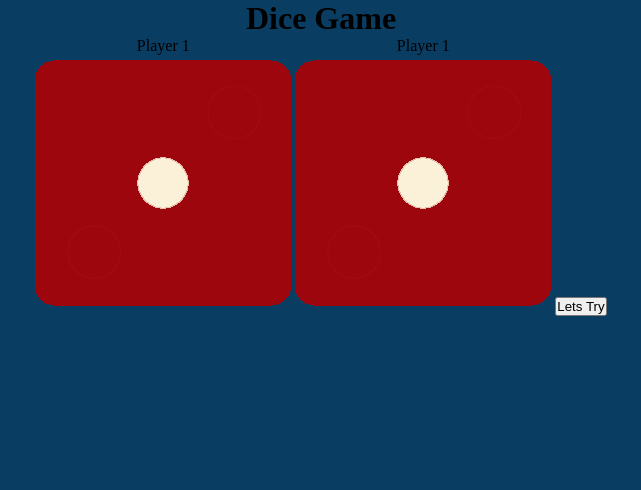
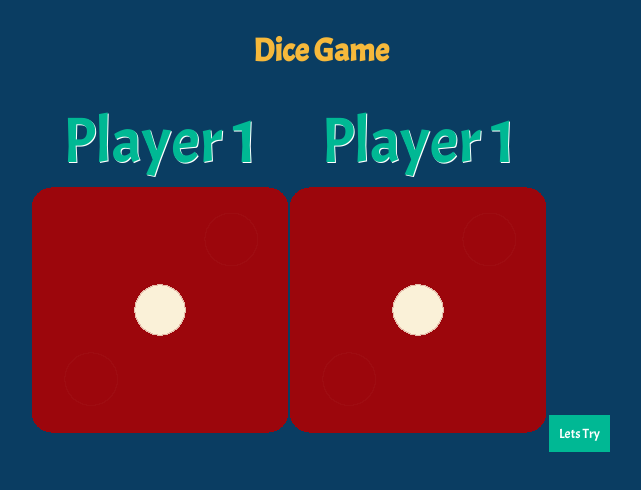
Before and after one commit to Furquan712/Dice-Game, a plain HTML site: page index.html in a window 1280 px wide. Shown: the whole page, without its empty margins (319-960 px from the left). Drawn offline with Linux system fonts and the light colour scheme.

Commit message:
css updated

```diff
--- a/index.html
+++ b/index.html
@@ -6,6 +6,10 @@
     <meta name="viewport" content="width=device-width, initial-scale=1.0">
     <title>Dice Game</title>
     <link rel="stylesheet" type="text/css" href="style.css">
+    <link rel="preconnect" href="https://fonts.googleapis.com">
+<link rel="preconnect" href="https://fonts.gstatic.com" crossorigin>
+<link href="https://fonts.googleapis.com/css2?family=Acme&display=swap" rel="stylesheet">
+
 </head>
 <body>
     <div class="container">
--- a/style.css
+++ b/style.css
@@ -1,5 +1,6 @@
 *{
     margin: 0;padding: 0;
+    font-family: 'Acme', sans-serif;
 }
 body{
     background-color: #0a3d62;
@@ -11,3 +12,20 @@ width: 70%; margin: auto; text-align: center;
 .dice{
     text-align: center;display: inline-block;
 }
+
+h1{
+    margin: 30px;
+    font-size: 6 rem;
+    color: #f6b93b;
+}
+
+p{
+    font-size: 4rem; color: #00b894;
+    text-shadow: 1px 1px white;
+}
+button{
+    padding: 10px;
+    background-color: #00b894;
+    color: white;
+    border: none;
+}
```
